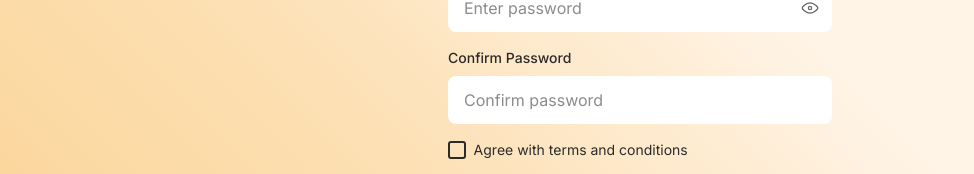
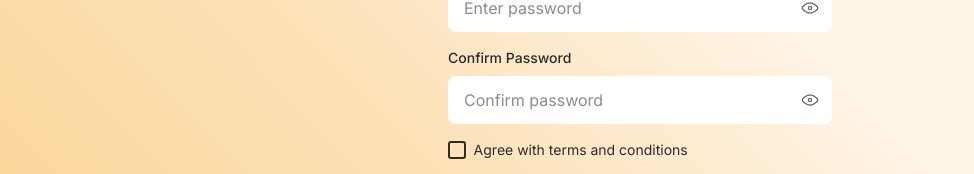
Before and after one commit to graphcs/Actalyze, a Next.js app: page /auth in a window 1280 px wide. Both pictures are taken after a click on the button "Don't have an account? sign up". Shown: the part 532-706 px from the top of the page, without its empty margins (0-974 px from the left). Built offline with nearby package versions, Linux system fonts and the light colour scheme; no server answers.

Commit message:
Add confirm password functionality
- Introduced a new state for showing the confirm password input, enhancing user experience during registration.
- Added a toggle button to show/hide the confirm password field, improving usability.

```diff
--- a/app/auth/page.tsx
+++ b/app/auth/page.tsx
@@ -11,6 +11,7 @@ import ProgressModal from '@/components/ProgressModal'
 export default function AuthPage() {
   const [isLogin, setIsLogin] = useState(true)
   const [showPassword, setShowPassword] = useState(false)
+  const [showConfirmPassword, setShowConfirmPassword] = useState(false)
   const [loading, setLoading] = useState(false)
   const [errors, setErrors] = useState<Record<string, string>>({})
   const router = useRouter()
@@ -480,8 +481,9 @@ export default function AuthPage() {
               <label className="block text-sm font-medium text-dark-gray mb-2">
                 Confirm Password
               </label>
+              <div className="relative">
               <input
-                type="password"
+                type={showConfirmPassword ? 'text' : 'password'}
                 placeholder="Confirm password"
                 className={`w-full px-4 py-3 no-border bg-white rounded-lg focus:ring-2 focus:ring-orange-primary focus:border-transparent outline-none transition-all duration-200 ${
                   errors.confirmPassword ? 'border-red-300' : 'border-pale-gray'
@@ -492,6 +494,19 @@ export default function AuthPage() {
                   if (errors.confirmPassword) setErrors({ ...errors, confirmPassword: '' })
                 }}
               />
+               <button
+                  type="button"
+                  onClick={() => setShowConfirmPassword(!showConfirmPassword)}
+                  className="absolute right-3 top-1/2 transform -translate-y-1/2 text-medium-gray hover:text-dark-gray cursor-pointer"
+                >
+                  <img
+                    src={showConfirmPassword ? "/Hide.png" : "/Show.png"}
+                    alt={showConfirmPassword ? "Hide password" : "Show password"}
+                    width={20}
+                    height={20}
+                  />
+                </button>
+              </div>
               {errors.confirmPassword && <p className="text-red-500 text-xs mt-1">{errors.confirmPassword}</p>}
             </div>
 
```
